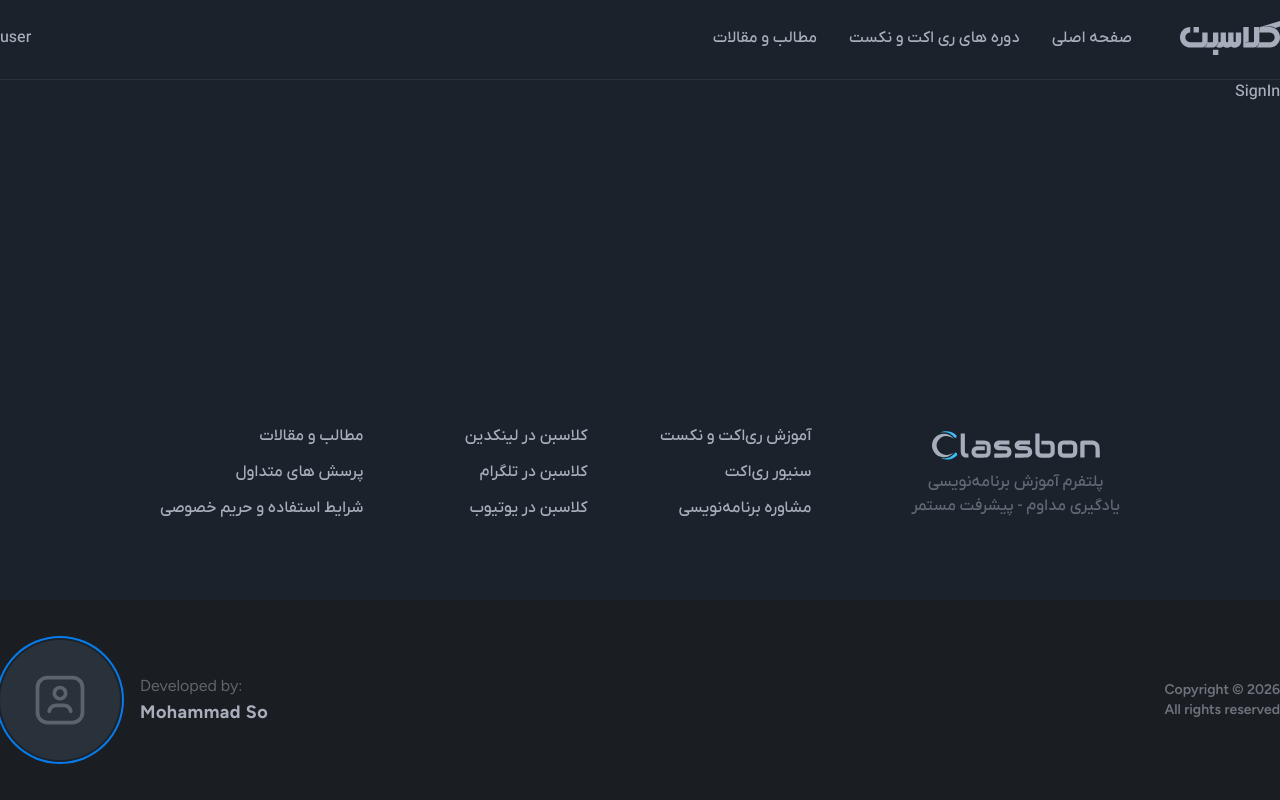
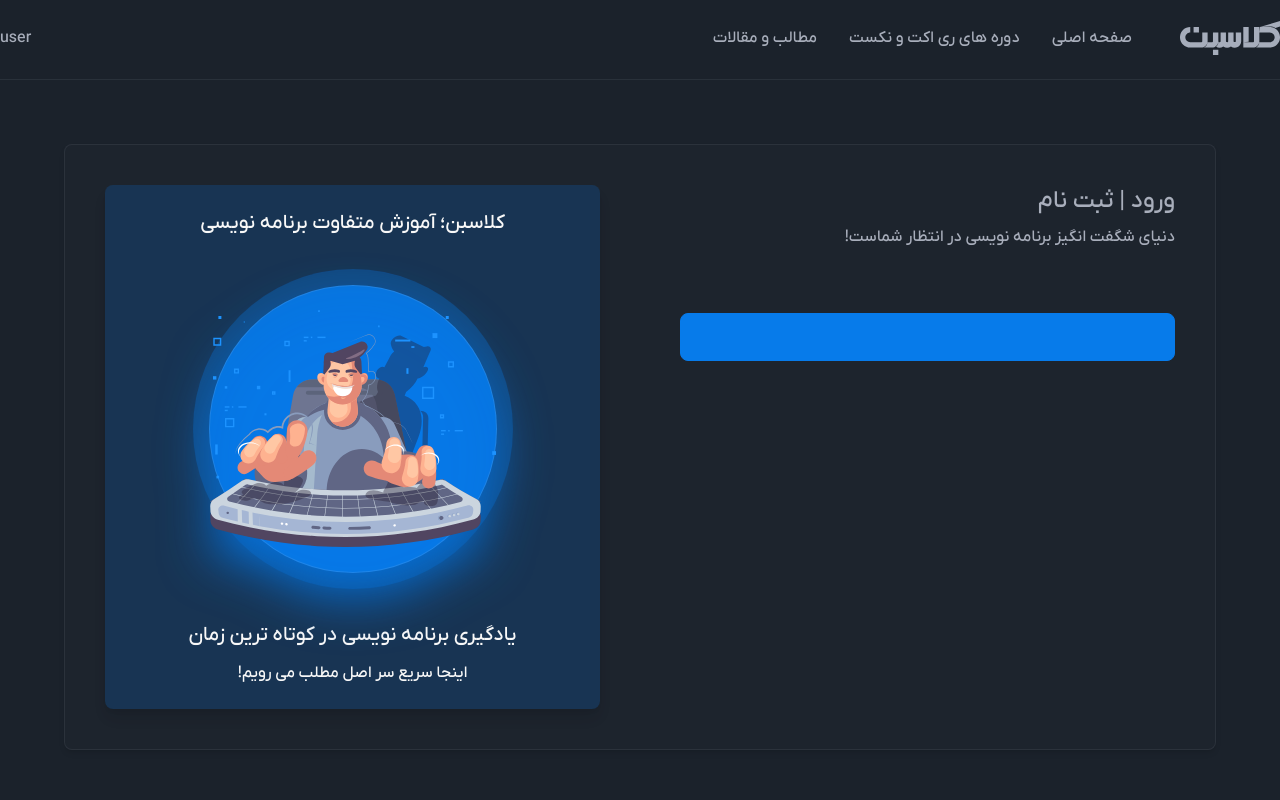
Before and after one commit to mohammadsookhtesaraei/classbon-next, a Next.js app: page /signin in a window 1280 px wide. Shown: the top 800 px of the page. Built offline with nearby package versions, Linux system fonts and the light colour scheme.

Commit message:
feat : add template in auth group

```diff
--- a/package.json
+++ b/package.json
@@ -9,6 +9,7 @@
     "lint": "eslint"
   },
   "dependencies": {
+    "@hookform/resolvers": "^7.0.8",
     "@tanstack/react-query": "^5.107.1",
     "@tanstack/react-query-devtools": "^5.107.1",
     "axios": "^1.21.1",
@@ -17,7 +18,9 @@
     "nextjs-toploader": "^3.9.17",
     "react": "19.1.0",
     "react-dom": "19.1.0",
-    "react-intersection-observer": "^11.0.1"
+    "react-hook-form": "^7.92.0",
+    "react-intersection-observer": "^11.0.1",
+    "zod": "^4.6.7"
   },
   "devDependencies": {
     "@eslint/eslintrc": "^3",
--- /dev/null
+++ b/src/app/(auth)/signin/_components/signin-form.tsx
@@ -0,0 +1,16 @@
+"use client";
+
+import Button from "@/app/_components/button/Button";
+
+const SignInForm = () => {
+  return (
+    <>
+      <h5 className="text-2xl">ورود | ثبت نام</h5>
+      <p className="mt-2">دنیای شگفت انگیز برنامه نویسی در انتظار شماست!</p>
+      <form className="flex flex-col gap-6 mt-16">
+        <Button type="submit" variant="primary"></Button>
+      </form>
+    </>
+  );
+};
+export default SignInForm;
--- a/src/app/(auth)/signin/page.tsx
+++ b/src/app/(auth)/signin/page.tsx
@@ -1,6 +1,10 @@
+import SignInForm from "./_components/signin-form";
+
 const SignIn = () => {
   return (
-    <div>SignIn</div>
-  )
-}
-export default SignIn
+    <>
+      <SignInForm />
+    </>
+  );
+};
+export default SignIn;
--- /dev/null
+++ b/src/app/(auth)/template.tsx
@@ -0,0 +1,32 @@
+import Image from "next/image";
+
+export default function AuthTemplate({
+  children,
+}: {
+  children: React.ReactNode;
+}) {
+  return (
+    <div className="fade-in container pl-0 flex max-w-6xl bg-base-50/20 !mt-16 rounded-lg border border-base-content/10 shadow-md ">
+      <section className="flex-1 p-10 flex flex-col">{children}</section>
+      <section className="flex-1 p-10">
+        <div className="bg-primary/20 rounded-lg shadow-lg text-white flex flex-col items-center justify-around text-center p-6">
+          <h5 className="text-xl">کلاسبن؛ آموزش متفاوت برنامه نویسی</h5>
+          <div className="bg-primary/30 p-2 rounded-full w-80 h-80 my-8 flex justify-center items-center">
+            <div className="drop-shadow-primary-focus drop-shadow-2xl bg-primary/90 p-2 rounded-full w-72 h-72 my-6 flex justify-center border-white/10 border relative">
+              <Image
+                priority
+                fill
+                src="/images/programmer.svg"
+                alt="آموزش فرانت اند، آموزش React، آموزش ری اکت، دوره های آموزشی ری اکت"
+              />
+            </div>
+          </div>
+          <div>
+            <h4 className="text-xl">یادگیری برنامه نویسی در کوتاه ترین زمان</h4>
+            <h6 className="mt-3">اینجا سریع سر اصل مطلب می رویم!</h6>
+          </div>
+        </div>
+      </section>
+    </div>
+  );
+}
--- a/src/app/globals.css
+++ b/src/app/globals.css
@@ -146,3 +146,20 @@
     }
   }
 }
+
+
+  @keyframes fadeIn {
+        0% {
+            opacity: 0;
+            transform: translateX(20px);
+        }
+
+        100% {
+            opacity: 1;
+            transform: translateX(0);
+        }
+    }
+
+    .fade-in {
+        animation: fadeIn 0.8s ease forwards;
+    }
```
Also changed, not shown: public/images/programmer.svg (added), 1 other file (tests, documents, lock files or other folders).
